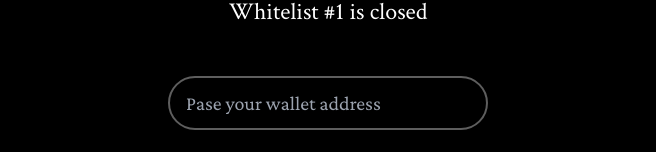
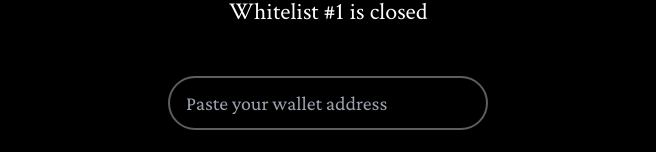
Before and after one commit to onchaincollective/website, a Next.js app: page /whitelist in a window 1280 px wide. Shown: the part 503-655 px from the top of the page, without its empty margins (312-968 px from the left). Built offline with nearby package versions, Linux system fonts and the light colour scheme.

Commit message:
typo fix

```diff
--- a/pages/whitelist.js
+++ b/pages/whitelist.js
@@ -206,7 +206,7 @@ export default function Home() {
                 className="whitelist-input mt-12"
                 name="walletAddress"
                 type="text"
-                placeholder="Pase your wallet address"
+                placeholder="Paste your wallet address"
                 onChange={(event) => {
                 setWalletAddress(event.target.value);
                 }}
```
Also changed, not shown: 1 other file (tests, documents, lock files or other folders).
